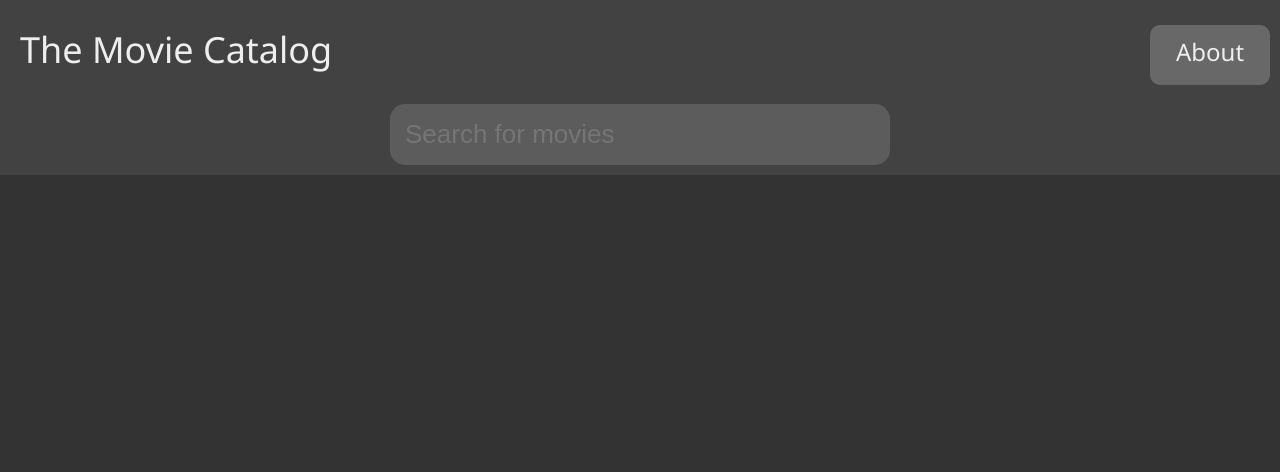
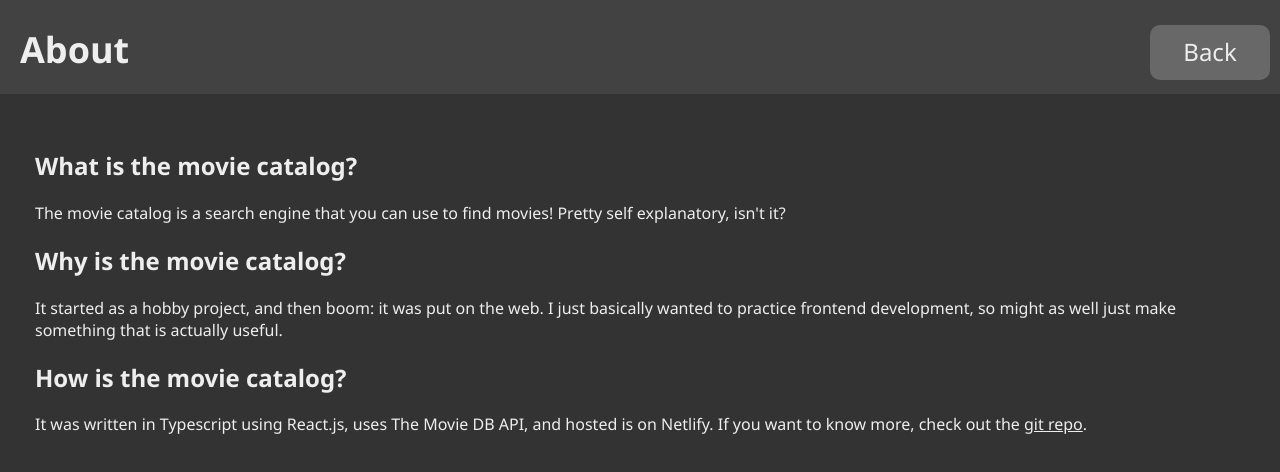
Before and after one commit to davimatyi/movie_catalog, a React (Create React App) app: page /about in a window 1280 px wide. Shown: the top 472 px of the page. Built offline with nearby package versions, Linux system fonts and the light colour scheme.

Commit message:
Added about page

```diff
--- a/package.json
+++ b/package.json
@@ -12,13 +12,14 @@
     "@types/react-dom": "^17.0.11",
     "lodash": "^4.17.21",
     "lodash.debounce": "^4.0.8",
+    "mini-css-extract-plugin": "2.4.5",
     "react": "^17.0.2",
     "react-dom": "^17.0.2",
+    "react-router-dom": "^6.2.1",
     "react-scripts": "5.0.0",
     "sass": "^1.48.0",
     "typescript": "^4.5.4",
-    "web-vitals": "^2.1.3",
-    "mini-css-extract-plugin": "2.4.5"
+    "web-vitals": "^2.1.3"
   },
   "scripts": {
     "start": "react-scripts start",
--- a/src/App.scss
+++ b/src/App.scss
@@ -10,77 +10,12 @@ body {
   color: $text-color;
 }
 
-header {
-  // width: 100%;
-  padding: 25px 0 20px 20px;
-  background-color: $secondary-bg;
-
-  .title {
-    width: fit-content;
-    margin: 0;
-    font-size: 36px;
-  }
-}
-
-.header-about {
-  float: right;
-  width: 120px;
-  font-size: 24px;
-  height: 50px;
-  text-align: center;
-  background-color: lighten($secondary-bg, 15);
-  padding-top: 10px;
-  border-radius: 10px;
-  margin-right: 10px;
-  cursor: pointer;
-
-  transition: {
-    property: background-color;
-    duration: 0.2s;
-  }
-
-  &:hover {
-    background-color: lighten($primary-bg, 25);
-  }
-}
-
-.search-bar {
-  position: sticky;
-  position: -webkit-sticky;
-  padding: 10px 0 10px 0;
-  background-color: $secondary-bg;
-  top: 0;
-}
-
-.search-container {
-  width: 500px;
-  margin: auto;
-  margin-top: 0;
-  padding: 0;
-
-  input {
-    width: calc(100% - 30px);
-    font-size: 26px;
-    margin: 0;
-    background-color: lighten($secondary-bg, 10);
-    border: none;
-    padding: 15px;
-    border-radius: 15px;
-    color: $text-color;
-
-    transition: {
-      property: background-color;
-      duration: 0.2s;
-    }
-
-    &:hover {
-      background-color: lighten($secondary-bg, 15);
-    }
-  }
-}
-
 .cards-container {
-  width: 550px;
+  width: 40%;
   margin: auto;
   margin-top: 20px;
 }
+
+a {
+  color: $text-color;
+}
--- a/src/App.tsx
+++ b/src/App.tsx
@@ -2,6 +2,7 @@ import React, { useState, useEffect } from 'react';
 import debounce from 'lodash.debounce';
 import { MovieInfo, QueryResponse } from './components/Interfaces';
 import MovieCard from './components/Card/Card';
+import TopBar from './components/TopBar/TopBar';
 import './App.scss';
 
 
@@ -45,20 +46,7 @@ function App() {
 
   return (
     <div className="App">
-      <header>
-        <span className="title">The Movie Catalog</span>
-        <div className="header-about">About</div>
-      </header>
-      <div className="search-bar">
-        <div className="search-container">
-          <input
-            title="Search"
-            value={searchTerm}
-            onChange={(evt) => updateSearch(evt.target.value)}
-            placeholder="Search for movies"
-          ></input>
-        </div>
-      </div>
+      <TopBar val={searchTerm} fun={updateSearch} />
       <div className="cards-container">
         {movies.map((item: MovieInfo, index: number) => {
           return <MovieCard key={index} info={item} />
--- /dev/null
+++ b/src/components/TopBar/TopBar.scss
@@ -0,0 +1,74 @@
+$primary-bg: #333333;
+$secondary-bg: #424242;
+$text-color: #eeeeee;
+
+header {
+  // width: 100%;
+  padding: 25px 0 20px 20px;
+  background-color: $secondary-bg;
+
+  .title {
+    width: fit-content;
+    margin: 0;
+    font-size: 36px;
+    font-weight: bolder;
+  }
+}
+
+.header-about {
+  float: right;
+  width: 120px;
+  font-size: 24px;
+  height: 45px;
+  text-align: center;
+  background-color: lighten($secondary-bg, 15);
+  padding-top: 10px;
+  border-radius: 10px;
+  margin-right: 10px;
+  font-weight: 500;
+  cursor: pointer;
+
+  transition: {
+    property: background-color;
+    duration: 0.2s;
+  }
+
+  &:hover {
+    background-color: lighten($primary-bg, 25);
+  }
+}
+
+.search-bar {
+  position: sticky;
+  position: -webkit-sticky;
+  padding: 10px 0 10px 0;
+  background-color: $secondary-bg;
+  top: 0;
+}
+
+.search-container {
+  width: 500px;
+  margin: auto;
+  margin-top: 0;
+  padding: 0;
+
+  input {
+    width: calc(100% - 30px);
+    font-size: 26px;
+    margin: 0;
+    background-color: lighten($secondary-bg, 10);
+    border: none;
+    padding: 15px;
+    border-radius: 15px;
+    color: $text-color;
+
+    transition: {
+      property: background-color;
+      duration: 0.2s;
+    }
+
+    &:hover {
+      background-color: lighten($secondary-bg, 15);
+    }
+  }
+}
--- /dev/null
+++ b/src/components/TopBar/TopBar.tsx
@@ -0,0 +1,26 @@
+import React, { FC } from 'react';
+import { Link } from 'react-router-dom';
+import './TopBar.scss';
+
+
+const TopBar: FC<{ val: string, fun: Function }> = ({ val, fun }) => {
+  return (
+    <><header>
+      <span className="title">The Movie Catalog</span>
+      <Link to="/about">
+        <div className="header-about">About</div>
+      </Link>
+    </header><div className="search-bar">
+        <div className="search-container">
+          <input
+            title="Search"
+            value={val}
+            onChange={(evt) => fun(evt.target.value)}
+            placeholder="Search for movies"
+          ></input>
+        </div>
+      </div></>
+  );
+}
+
+export default TopBar;
--- a/src/index.tsx
+++ b/src/index.tsx
@@ -1,10 +1,16 @@
 import React from 'react';
 import ReactDOM from 'react-dom';
+import { BrowserRouter, Routes, Route } from 'react-router-dom';
 import App from './App';
+import About from './routes/About';
 
+const rootElement = document.getElementById('root');
 ReactDOM.render(
-  <React.StrictMode>
-    <App />
-  </React.StrictMode>,
-  document.getElementById('root')
+  <BrowserRouter>
+    <Routes>
+      <Route path="/" element={<App />} />
+      <Route path="about" element={<About />} />
+    </Routes>
+  </BrowserRouter>,
+  rootElement
 );
--- /dev/null
+++ b/src/routes/About.scss
@@ -0,0 +1,3 @@
+main {
+  padding: 35px;
+}
--- /dev/null
+++ b/src/routes/About.tsx
@@ -0,0 +1,34 @@
+import { Link } from 'react-router-dom';
+import './About.scss';
+
+function About() {
+  return (
+    <>
+      <header>
+        <span className='title'>About</span>
+        <Link to="/">
+          <div className="header-about">Back</div>
+        </Link>
+      </header>
+      <main>
+        <h2>What is the movie catalog?</h2>
+        <p>
+          The movie catalog is a search engine that you can use to find movies! Pretty self explanatory, isn't it?
+        </p>
+        <h2>Why is the movie catalog?</h2>
+        <p>
+          It started as a hobby project, and then boom: it was put on the web. I just basically wanted to practice
+          frontend development, so might as well just make something that is actually useful.
+        </p>
+        <h2>How is the movie catalog?</h2>
+        <p>
+          It was written in Typescript using React.js, uses The Movie DB API, and hosted is on Netlify. If you want to know more,
+          check out the <a href="https://github.com/davimatyi/movie_catalog/" target="newtab">git repo</a>.
+        </p>
+
+      </main>
+    </>
+  );
+}
+
+export default About;
```
Also changed, not shown: 1 other file (tests, documents, lock files or other folders).
